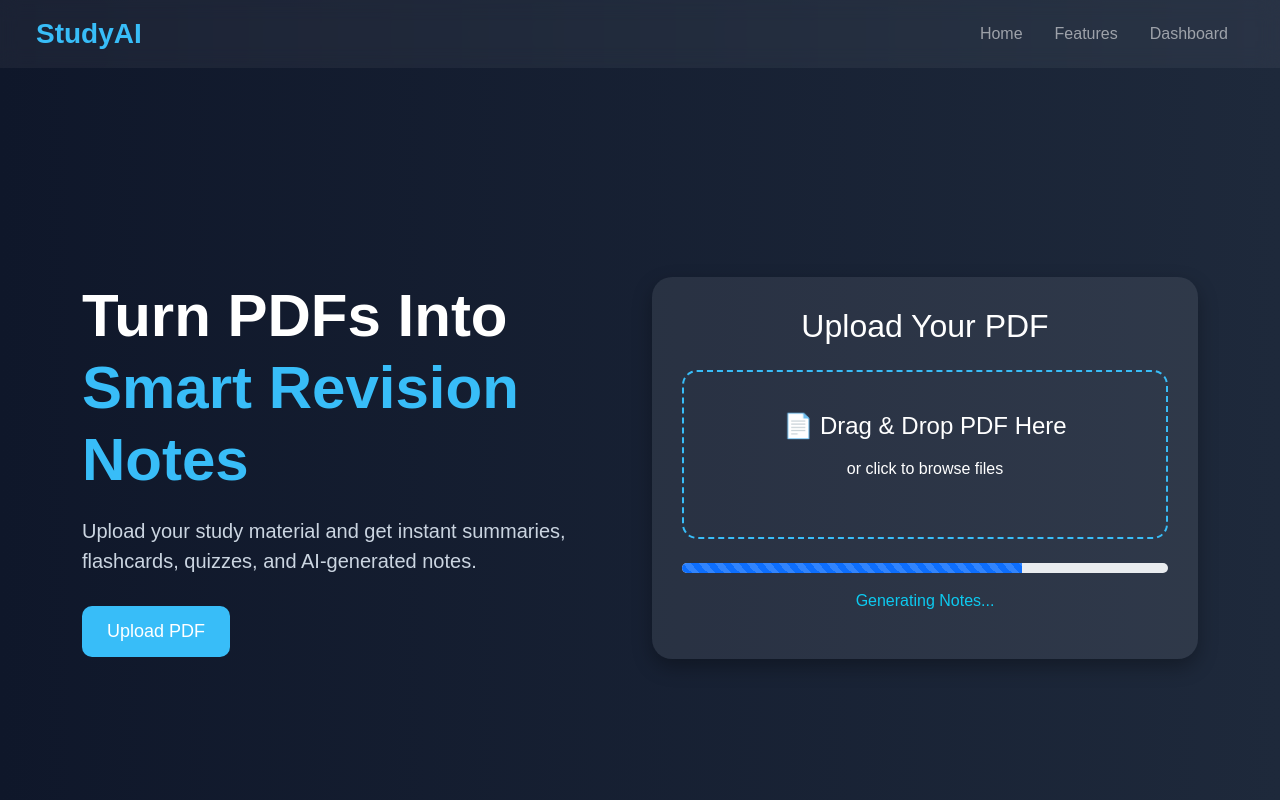
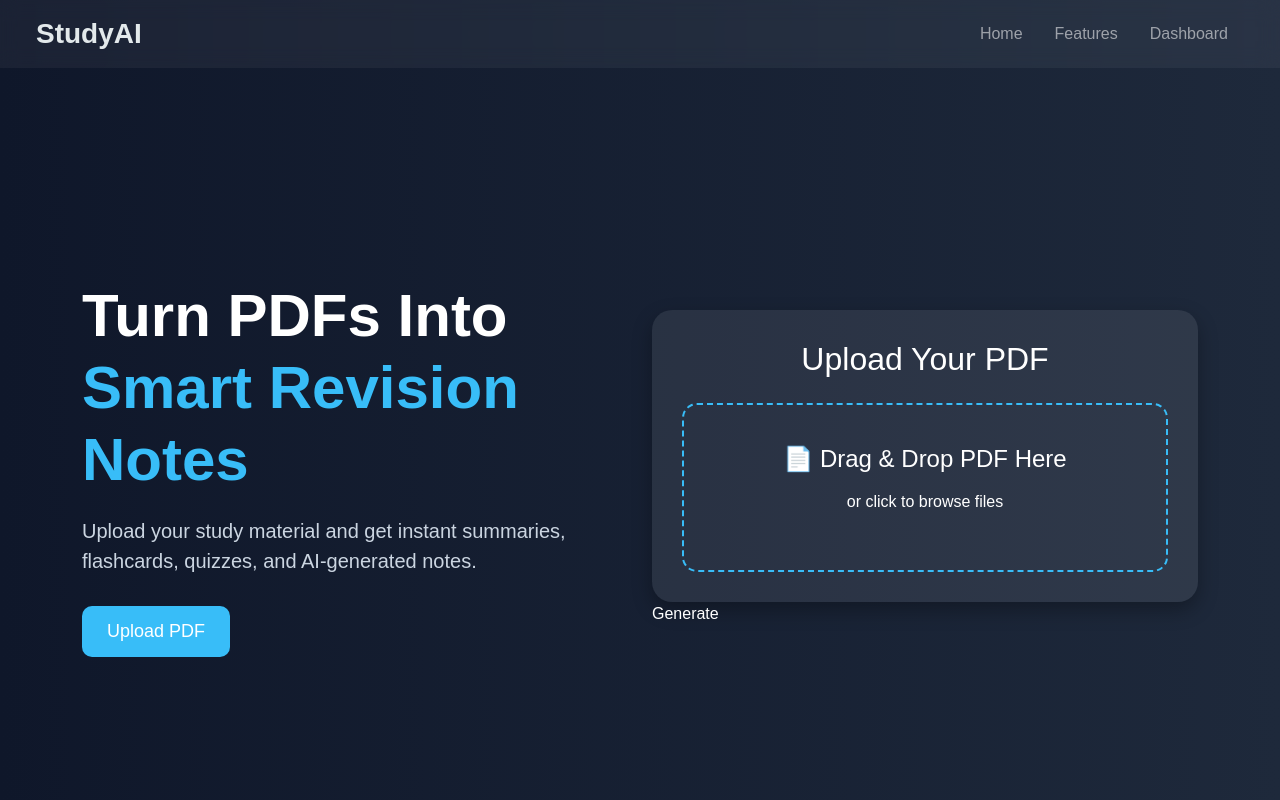
Before and after one commit to CELESTIAL369/TechBeamers, a website: page index.html in a window 1280 px wide. Shown: the top 800 px of the page. Drawn offline with nearby package versions, Linux system fonts and the light colour scheme.

Commit message:
front end

```diff
--- a/index.html
+++ b/index.html
@@ -32,7 +32,7 @@ body{
 .navbar-brand{
     font-size: 28px;
     font-weight: bold;
-    color: #38bdf8 !important;
+    color: #e3e9eb !important;
 }
 
 /* Hero Section */
@@ -262,16 +262,11 @@ Upload PDF
 <input type="file" hidden>
 </div>
 
-<div class="progress mt-4" style="height:10px;">
-<div class="progress-bar progress-bar-striped progress-bar-animated"
-style="width:70%;">
-</div>
+
 </div>
 
-<p class="mt-3 text-info">
-Generating Notes...
-</p>
-
+<div class = button-primary >Generate
+</div>
 </div>
 
 </div>
```
